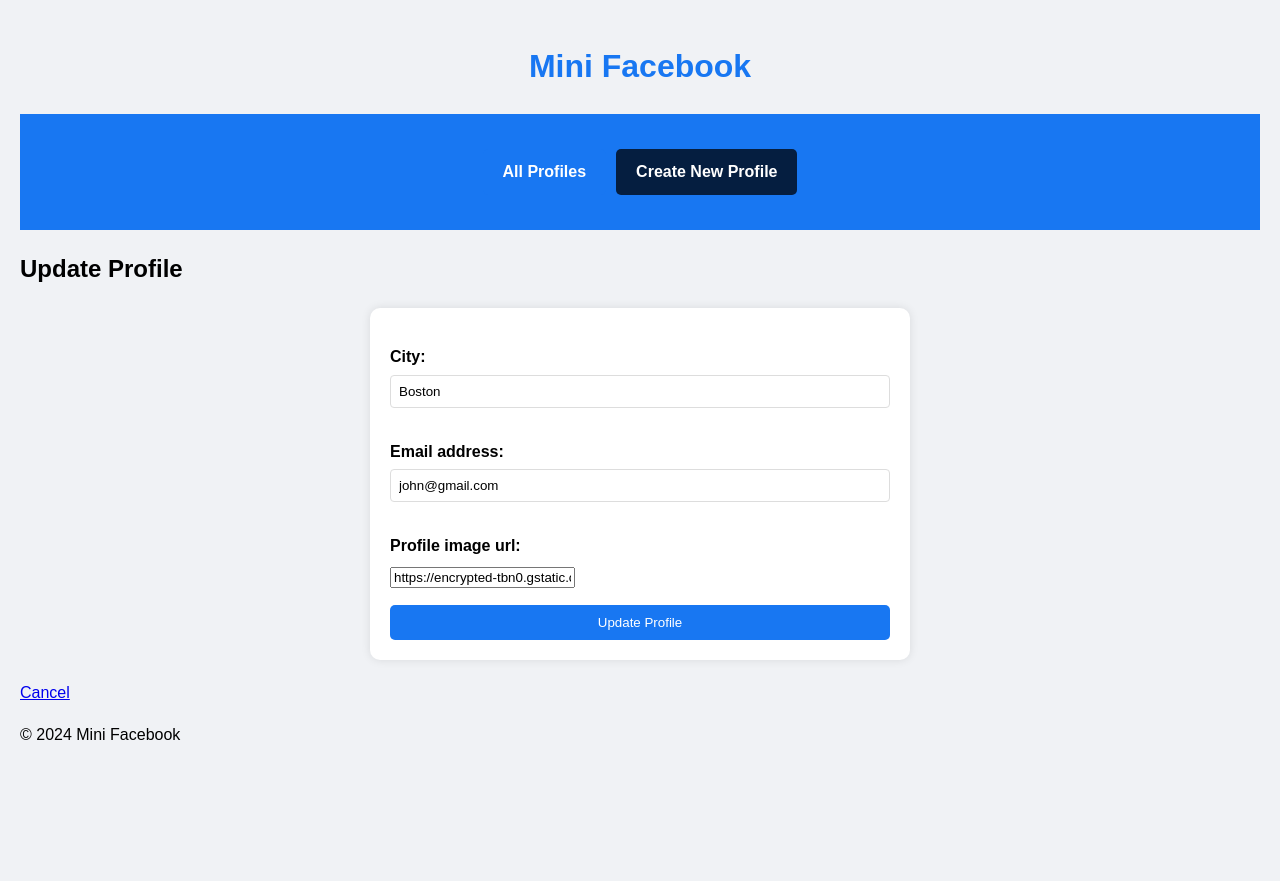
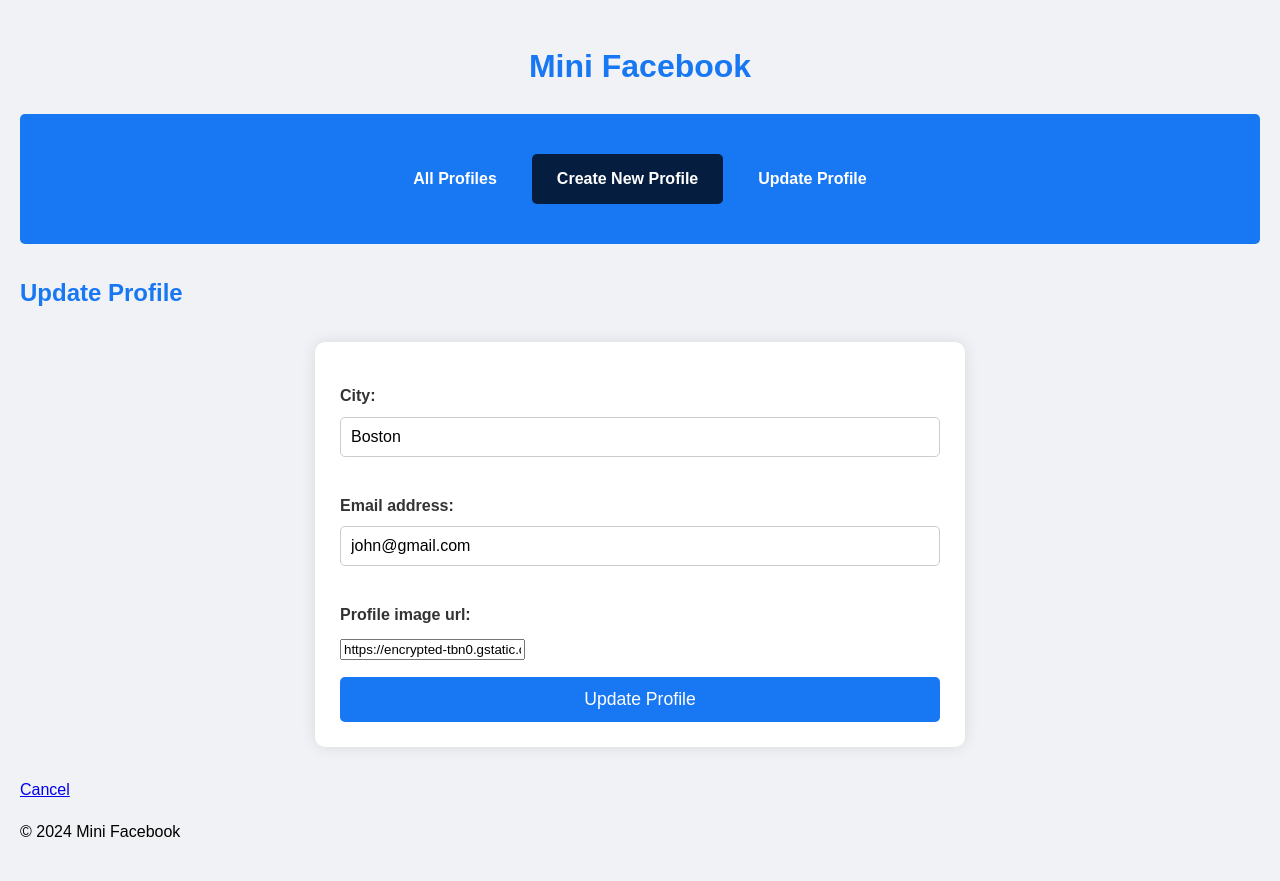
Before and after one commit to ame0101/cs412, a Django app: page /mini_fb/profile/1/update/ in a window 1280 px wide. Before the commit the page ends 740 px from the top, so only its background shows below. Run offline with Django 5.2, Linux system fonts and the light colour scheme; data comes from the database, SQL or seed files in the repository; both versions use the stored data as it was after the commit.

Commit message:
Updated mini_fb

```diff
--- a/mini_fb/admin.py
+++ b/mini_fb/admin.py
@@ -1,6 +1,7 @@
 from django.contrib import admin
-from .models import Profile, StatusMessage, Image
+from .models import Profile, StatusMessage, Image, Friend
 
 admin.site.register(Profile)
 admin.site.register(StatusMessage)
 admin.site.register(Image)
+admin.site.register(Friend)
--- a/mini_fb/static/mini_fb/styles.css
+++ b/mini_fb/static/mini_fb/styles.css
@@ -9,6 +11,12 @@ body {
 h1 {
     color: #1877f2;
     text-align: center;
+}
+
+h2 {
+    color: #1877f2;
+    margin-top: 30px;
+    margin-bottom: 15px;
 }
 
 table {
@@ -57,53 +65,59 @@ img {
     height: 200px;
     object-fit: cover;
     border-radius: 50%;
+    border: 4px solid #1877f2;
 }
 
 .profile-details p {
     margin: 10px 0;
+    font-size: 1.1em;
 }
 
 .profile-bio {
     margin-top: 20px;
     padding-top: 20px;
     border-top: 1px solid #ddd;
+    font-style: italic;
 }
 
 form {
-    max-width: 500px;
-    margin: 20px auto;
-    padding: 20px;
+    max-width: 600px;
+    margin: 30px auto;
+    padding: 25px;
     background-color: white;
     border-radius: 10px;
-    box-shadow: 0 0 10px rgba(0,0,0,0.1);
+    box-shadow: 0 0 15px rgba(0,0,0,0.1);
 }
 
 form label {
     display: block;
-    margin-bottom: 5px;
+    margin-bottom: 8px;
     font-weight: bold;
+    color: #333;
 }
 
 form input[type="text"],
 form input[type="email"],
 form textarea {
     width: 100%;
-    padding: 8px;
-    margin-bottom: 15px;
-    border: 1px solid #ddd;
-    border-radius: 4px;
+    padding: 10px;
+    margin-bottom: 20px;
+    border: 1px solid #ccc;
+    border-radius: 5px;
     box-sizing: border-box;
+    font-size: 1em;
 }
 
 form button[type="submit"] {
     display: block;
     width: 100%;
-    padding: 10px;
+    padding: 12px;
     background-color: #1877f2;
     color: white;
     border: none;
     border-radius: 5px;
     cursor: pointer;
+    font-size: 1.1em;
     transition: background-color 0.3s;
 }
 
@@ -112,30 +126,34 @@ form button[type="submit"]:hover {
 }
 
 .status-messages {
-    margin-top: 20px;
+    margin-top: 30px;
 }
 
 .status-message {
     background-color: white;
     border: 1px solid #ddd;
     border-radius: 5px;
-    padding: 10px;
-    margin-bottom: 10px;
+    padding: 15px;
+    margin-bottom: 15px;
+    box-shadow: 0 0 5px rgba(0,0,0,0.05);
 }
 
 .status-message p {
-    margin: 0;
+    margin: 0 0 10px 0;
+    font-size: 1em;
+    color: #333;
 }
 
 .status-message .timestamp {
-    font-size: 0.8em;
+    font-size: 0.85em;
     color: #888;
 }
 
 nav {
     background-color: #1877f2;
-    padding: 10px;
-    margin-bottom: 20px;
+    padding: 15px;
+    margin-bottom: 25px;
+    border-radius: 5px;
 }
 
 nav ul {
@@ -163,7 +182,7 @@ nav ul li a:hover {
 
 .button, .back-button {
     display: inline-block;
-    padding: 10px 20px;
+    padding: 12px 25px;
     color: white;
     text-decoration: none;
     border-radius: 5px;
@@ -171,10 +190,19 @@ nav ul li a:hover {
     font-weight: bold;
     text-align: center;
     margin: 5px;
+    font-size: 1em;
 }
 
 .button:hover {
     background-color: #166fe5;
+}
+
+.back-button {
+    background-color: #6c757d;
+}
+
+.back-button:hover {
+    background-color: #5a6268;
 }
 
 .button-create-status {
@@ -251,60 +283,116 @@ nav ul li a:hover {
     margin-top: 10px;
 }
 
-.button-update-profile {
-    background-color: #75cac3;
+.news-feed {
+    list-style-type: none;
+    padding: 0;
+    margin: 0;
 }
 
-.button-update-profile:hover {
-    background-color: #75cac3;
+.news-feed-item {
+    background-color: white;
+    border: 1px solid #ddd;
+    border-radius: 5px;
+    padding: 15px;
+    margin-bottom: 15px;
+    box-shadow: 0 0 5px rgba(0,0,0,0.05);
 }
 
-.delete-confirmation {
-    text-align: center;
-    margin-top: 20px;
+.news-feed-item p {
+    margin: 5px 0;
+    font-size: 1em;
+    color: #333;
 }
 
-.delete-confirmation p {
-    margin-bottom: 20px;
+.news-feed-image {
+    max-width: 100%;
+    height: auto;
+    border-radius: 5px;
+    margin-top: 10px;
 }
 
-.delete-confirmation .button-container {
-    display: flex;
-    justify-content: center;
+
+.friends-list {
+    list-style-type: none;
+    padding: 0;
+    margin: 0;
 }
 
-.delete-confirmation .button {
-    margin: 0 10px;
+.friends-list li {
+    display: flex;
+    align-items: center;
+    margin-bottom: 10px;
+    background-color: white;
+    padding: 10px;
+    border-radius: 5px;
+    box-shadow: 0 0 5px rgba(0,0,0,0.1);
 }
 
-.update-status-form {
-    max-width: 500px;
-    margin: 20px auto;
+.friend-image {
+    margin-right: 15px;
 }
 
-.update-status-form textarea {
-    width: 100%;
-    height: 100px;
-    resize: vertical;
+.friend-image img {
+    width: 50px;
+    height: 50px;
+    object-fit: cover;
+    border-radius: 50%;
+    border: 2px solid #1877f2;
 }
 
-@media (max-width: 600px) {
-    .profile-container {
-        padding: 10px;
-    }
 
-    .button {
-        display: block;
-        width: 100%;
-        margin-bottom: 10px;
-    }
 
-    .status-actions {
-        flex-direction: column;
-    }
+.friends-list a:hover {
+    color: white;
+    text-decoration: none;
+}
 
-    .button-update, .button-delete {
-        margin-left: 0;
-        margin-top: 5px;
-    }
+
+.friends-list a {
+    color: #1877f2;
+    text-decoration: none;
+    font-weight: bold;
+    flex-grow: 1;
+    margin-right: 10px;
 }
+
+.button-add-friend {
+    background-color: #008CBA;
+    color: white;
+    padding: 8px 15px;
+    border-radius: 4px;
+    text-decoration: none;
+    transition: background-color 0.3s;
+    font-size: 0.95em;
+}
+
+.button-add-friend:hover {
+    background-color: #005f6a;
+    color: white;
+}
+
+
+
+
+.friends-list a:not(.button-add-friend) {
+    color: #1877f2;
+    text-decoration: none;
+    font-weight: bold;
+    flex-grow: 1;
+    margin-right: 10px;
+}
+
+.friends-list a.button-add-friend {
+    background-color: #1877f2;
+    color: white;
+    padding: 8px 6px;
+    border-radius: 4px;
+    text-decoration: none;
+    transition: background-color 0.3s;
+    font-size: 0.95em;
+}
+
+.friends-list a.button-add-friend:hover {
+    background-color: #005f6a;
+    color: white;
+}
--- a/mini_fb/templates/mini_fb/base.html
+++ b/mini_fb/templates/mini_fb/base.html
@@ -5,17 +5,23 @@
     <meta name="viewport" content="width=device-width, initial-scale=1.0">
     <title>Mini Facebook</title>
     {% load static %}
-    <link rel="stylesheet" type="text/css" href="{% static 'mini_fb/styles.css' %}">
+
+    <link rel="stylesheet" href="{% static 'mini_fb/styles.css' %}">
 </head>
 <body>
     <header>
         <h1>Mini Facebook</h1>
         <nav>
-
             <div class="button-container">
                 <a href="{% url 'show_all_profiles' %}" class="button button-all-profiles">All Profiles</a>
                 <a href="{% url 'create_profile' %}" class="button button-create-profile">Create New Profile</a>
+
+                {% if profile %}
+                    <a href="{% url 'update_profile' profile.pk %}" class="button button-update-profile">Update Profile</a>
+                {% endif %}
             </div>
+
+
         </nav>
     </header>
 
--- a/mini_fb/urls.py
+++ b/mini_fb/urls.py
@@ -1,15 +1,29 @@
 from django.urls import path
-from .views import ShowAllProfilesView, ShowProfilePageView, CreateProfileView, CreateStatusMessageView,UpdateProfileView, DeleteStatusMessageView, UpdateStatusMessageView
+from .views import (
+    ShowAllProfilesView,
+    ShowProfilePageView,
+    CreateProfileView,
+    CreateStatusMessageView,
+    UpdateProfileView,
+    DeleteStatusMessageView,
+    UpdateStatusMessageView,
+    ShowNewsFeedView,
+    CreateFriendView,
+    DeleteProfileView,
+    ShowFriendSuggestionsView
+)
 
 urlpatterns = [
     path('', ShowAllProfilesView.as_view(), name='show_all_profiles'),
+    path('profile/create/', CreateProfileView.as_view(), name='create_profile'),
     path('profile/<int:pk>/', ShowProfilePageView.as_view(), name='show_profile'),
-    path('create_profile/', CreateProfileView.as_view(), name='create_profile'),
+    path('profile/<int:pk>/update/', UpdateProfileView.as_view(), name='update_profile'),
     path('profile/<int:pk>/create_status/', CreateStatusMessageView.as_view(), name='create_status'),
-    path('profile/<int:pk>/update/', UpdateProfileView.as_view(), name='update_profile'),
+    path('profile/<int:pk>/news_feed/', ShowNewsFeedView.as_view(), name='news_feed'),
+    path('status/<int:pk>/update/', UpdateStatusMessageView.as_view(), name='update_status'),
     path('status/<int:pk>/delete/', DeleteStatusMessageView.as_view(), name='delete_status'),
-    path('status/<int:pk>/update/', UpdateStatusMessageView.as_view(), name='update_status'),
-
-
+    path('profile/<int:pk>/add_friend/<int:other_pk>/', CreateFriendView.as_view(), name='add_friend'),
+    path('profile/<int:pk>/delete/', DeleteProfileView.as_view(), name='delete_profile'),
+    path('profile/<int:pk>/friend_suggestions/', ShowFriendSuggestionsView.as_view(), name='friend_suggestions'),
 
 ]
--- a/mini_fb/views.py
+++ b/mini_fb/views.py
@@ -1,12 +1,25 @@
-from django.views.generic import ListView, DetailView, CreateView, UpdateView, DeleteView, UpdateView
+from django.views.generic import ListView, DetailView, CreateView, UpdateView, DeleteView
 from django.urls import reverse
-from .models import Profile, StatusMessage, Image
+from django.views import View
+from django.shortcuts import get_object_or_404, redirect
+from django.contrib import messages
+from .models import Profile, StatusMessage, Image, Friend
 from .forms import CreateProfileForm, CreateStatusMessageForm, UpdateProfileForm, UpdateStatusMessageForm
 
 
 
 
+class ShowFriendSuggestionsView(DetailView):
+    model = Profile
+    template_name = 'friend_suggestions.html'
+    context_object_name = 'profile'
 
+    def get_context_data(self, **kwargs):
+        context = super().get_context_data(**kwargs)
+        profile = self.get_object()
+        suggestions = profile.get_friend_suggestions()
+        context['suggestions'] = suggestions
+        return context
 class ShowAllProfilesView(ListView):
     model = Profile
     template_name = 'mini_fb/show_all_profiles.html'
@@ -16,6 +29,14 @@ class ShowProfilePageView(DetailView):
     model = Profile
     template_name = 'mini_fb/show_profile.html'
     context_object_name = 'profile'
+
+    def get_context_data(self, **kwargs):
+        context = super().get_context_data(**kwargs)
+        profile = self.get_object()
+        context['friends'] = profile.get_friends()
+        context['friend_suggestions'] = profile.get_friend_suggestions()
+        context['news_feed'] = profile.get_news_feed()
+        return context
 
 
 class CreateProfileView(CreateView):
@@ -34,13 +55,14 @@ class UpdateProfileView(UpdateView):
     def get_success_url(self):
         return reverse('show_profile', kwargs={'pk': self.object.pk})
 
-class DeleteStatusMessageView(DeleteView):
-    model = StatusMessage
-    template_name = 'mini_fb/delete_status_form.html'
-    context_object_name = 'status_message'
+class DeleteProfileView(DeleteView):
+    model = Profile
+    template_name = 'mini_fb/delete_profile_form.html'
+    context_object_name = 'profile'
 
     def get_success_url(self):
-        return reverse('show_profile', kwargs={'pk': self.object.profile.pk})
+        messages.success(self.request, "Profile deleted successfully.")
+        return reverse('show_all_profiles')
 
 class CreateStatusMessageView(CreateView):
     model = StatusMessage
@@ -49,32 +71,81 @@ class CreateStatusMessageView(CreateView):
 
     def get_context_data(self, **kwargs):
         context = super().get_context_data(**kwargs)
-        context['profile'] = Profile.objects.get(pk=self.kwargs['pk'])
+        profile = get_object_or_404(Profile, pk=self.kwargs['pk'])
+        context['profile'] = profile
         return context
 
     def form_valid(self, form):
-        form.instance.profile = Profile.objects.get(pk=self.kwargs['pk'])
-        status_message = form.save()
+        profile = get_object_or_404(Profile, pk=self.kwargs['pk'])
+        form.instance.profile = profile
+        response = super().form_valid(form)
 
         files = self.request.FILES.getlist('files')
         for file in files:
             Image.objects.create(
-                status_message=status_message,
+                status_message=self.object,
                 image_file=file
             )
 
-        return super().form_valid(form)
+        messages.success(self.request, "Status message posted successfully.")
+        return response
 
     def get_success_url(self):
         return reverse('show_profile', kwargs={'pk': self.kwargs['pk']})
-
-
-
 
 class UpdateStatusMessageView(UpdateView):
     model = StatusMessage
     form_class = UpdateStatusMessageForm
     template_name = 'mini_fb/update_status_form.html'
     context_object_name = 'status_message'
+
     def get_success_url(self):
+        messages.success(self.request, "Status message updated successfully.")
         return reverse('show_profile', kwargs={'pk': self.object.profile.pk})
+
+class DeleteStatusMessageView(DeleteView):
+    model = StatusMessage
+    template_name = 'mini_fb/delete_status_form.html'
+    context_object_name = 'status_message'
+
+    def get_success_url(self):
+        messages.success(self.request, "Status message deleted successfully.")
+        return reverse('show_profile', kwargs={'pk': self.object.profile.pk})
+
+
+
+
+class CreateFriendView(View):
+    def get(self, request, pk, other_pk, *args, **kwargs):
+        profile = get_object_or_404(Profile, pk=pk)
+        other_profile = get_object_or_404(Profile, pk=other_pk)
+
+        if profile == other_profile:
+            messages.error(request, "You cannot add yourself as a friend.")
+            return redirect('show_profile', pk=pk)
+
+        friendship_exists = Friend.objects.filter(
+            profile1=profile, profile2=other_profile
+        ).exists() or Friend.objects.filter(
+            profile1=other_profile, profile2=profile
+        ).exists()
+
+        if friendship_exists:
+            messages.warning(request, "You are already friends with this profile.")
+            return redirect('show_profile', pk=pk)
+
+        Friend.objects.create(profile1=profile, profile2=other_profile)
+        messages.success(request, f"You are now friends with {other_profile.first_name} {other_profile.last_name}.")
+        return redirect('show_profile', pk=pk)
+
+
+class ShowNewsFeedView(DetailView):
+    model = Profile
+    template_name = 'mini_fb/news_feed.html'
+    context_object_name = 'profile'
+
+    def get_context_data(self, **kwargs):
+        context = super().get_context_data(**kwargs)
+        profile = self.get_object()
+        context['news_feed'] = profile.get_news_feed()
+        return context
```
Also changed, not shown: other parts of mini_fb/static/mini_fb/styles.css (+18 -11 lines), mini_fb/models.py (+42 -7 lines), mini_fb/templates/mini_fb/friend_suggestions.html (added, +18 -0 lines), mini_fb/templates/mini_fb/news_feed.html (added, +25 -0 lines), mini_fb/templates/mini_fb/show_profile.html (+44 -22 lines), db.sqlite3, mini_fb/migrations/0006_friend.py (added), mini_fb/migrations/0007_profile_profile_image.py (added), mini_fb/templates/mini_fb/update_profile.html (added).
